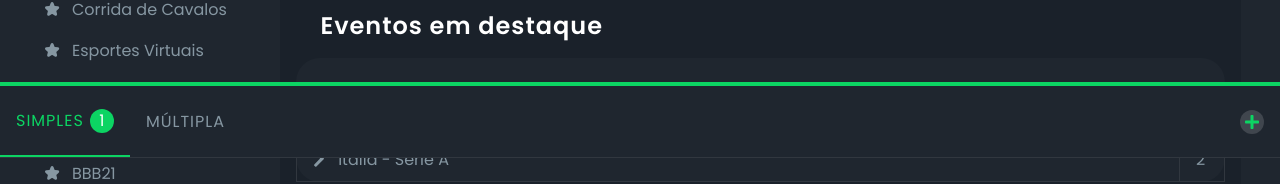
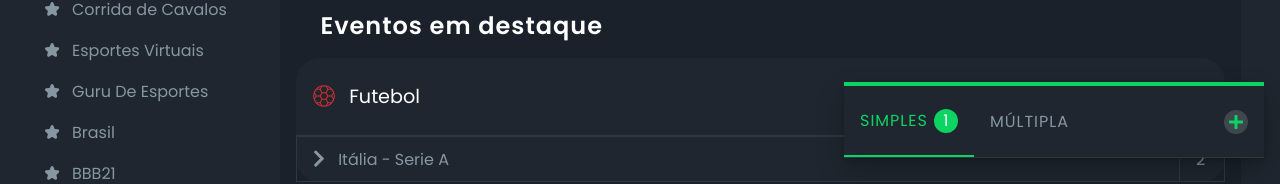
Before and after one commit to sanderpaniago/clone-sportsbet, a Next.js app: page / in a window 1280 px wide. Shown: the part 642-826 px from the top of the page. Built offline with nearby package versions, Linux system fonts and the light colour scheme.

Commit message:
responsividade modal

```diff
--- a/styles/components/modalAposta.module.scss
+++ b/styles/components/modalAposta.module.scss
@@ -7,6 +7,7 @@ $border: 1px solid var(--border-color);
     background: var(--background);
     border-top: 4px solid var(--green);
     z-index: 20;
+    max-width: 500px;
 
     header {
         display: flex;
@@ -217,3 +218,14 @@ $border: 1px solid var(--border-color);
         }
     }
 }
+
+@media(min-width: 500px) {
+    .modalApostaContainer {
+        box-shadow: rgb(0 0 0 / 18%) 0px 2.4px 7.2px, rgb(0 0 0 / 22%) 0px 12.8px 28.8px;
+        right: 1rem;
+        left: auto;
+        max-width: 420px;
+        max-height: 70vh;
+        overflow-y: auto;
+    }
+}
```
